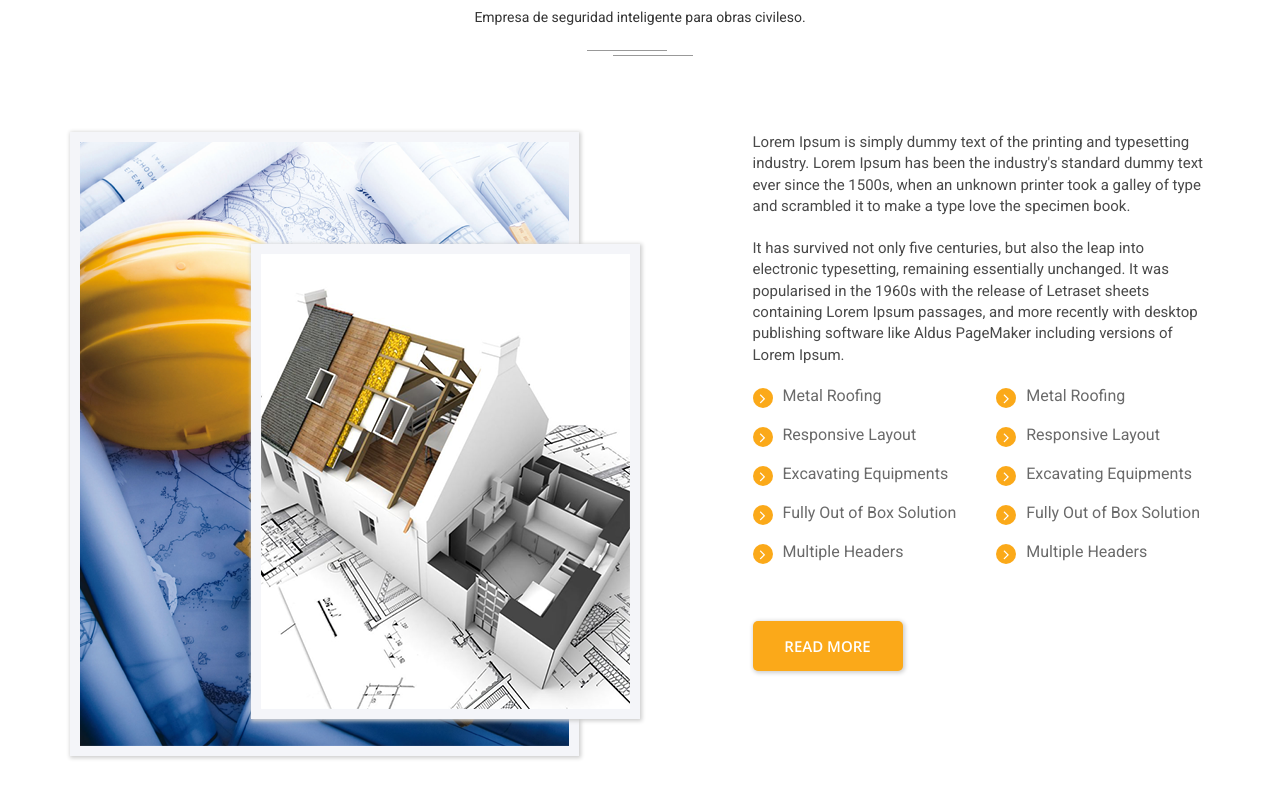
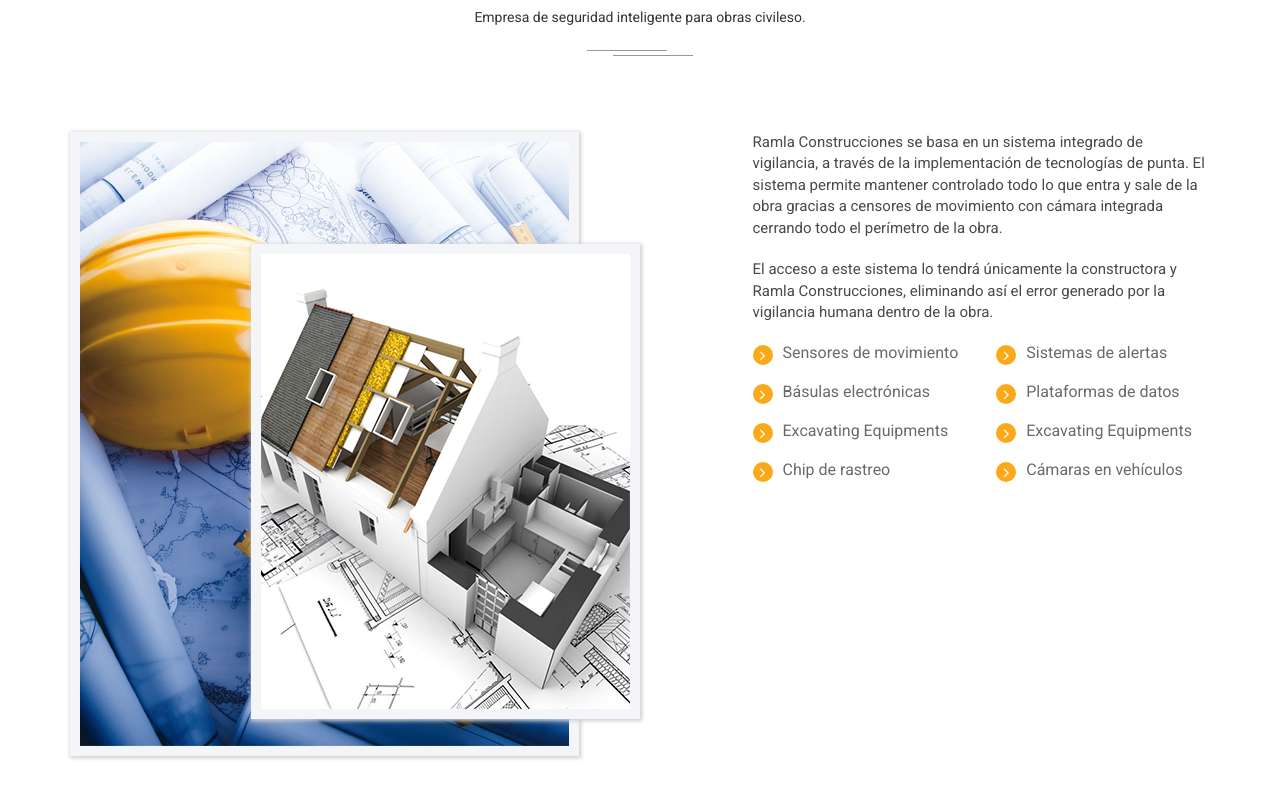
Before and after one commit to cfranco92/ramlaConstrucciones, a website: page index.html in a window 1280 px wide. Shown: the part 1640-2440 px from the top of the page. Drawn offline with nearby package versions, Linux system fonts and the light colour scheme; some packages are replaced by stand-ins of ours.

Commit message:
CAMBIOS DE IMAGEN

```diff
--- a/index.html
+++ b/index.html
@@ -78,7 +78,7 @@
                             <span class="icon-bar"></span>
                             <span class="icon-bar"></span>
                         </button>
-                        <a class="navbar-brand" href="index.html"><img src="img/logo.png" alt="theconstructo.com"></a>
+                        <!-- <a class="navbar-brand" href="index.html"><img src="img/logo.png" alt="theconstructo.com"></a> -->
                     </div>
                     <!-- Collect the nav links, forms, and other content for toggling -->
                     <div class="collapse navbar-collapse" id="bs-example-navbar-collapse-1">
@@ -255,33 +255,33 @@
                 </div>
                 <div class="col-sm-12 col-md-5 col-md-offset-1">
                     <div class="constructo-aboutUs-content">
-                        <p>Lorem Ipsum is simply dummy text of the printing and typesetting industry. Lorem Ipsum has been the industry's standard dummy text ever since the 1500s, when an unknown printer took a galley of type and scrambled it to make a type love the specimen book. </p>
-                        <p>It has survived not only five centuries, but also the leap into electronic typesetting, remaining essentially unchanged. It was popularised in the 1960s with the release of Letraset sheets containing Lorem Ipsum passages, and more recently with desktop publishing software like Aldus PageMaker including versions of Lorem Ipsum.</p>
+                        <p>Ramla Construcciones se basa en un sistema integrado de vigilancia, a través de la implementación de tecnologías de punta. El sistema permite mantener controlado todo lo que entra y sale de la obra gracias a censores de movimiento con cámara integrada cerrando todo el perímetro de la obra. </p>
+                        <p>El acceso a este sistema lo tendrá únicamente la constructora y Ramla Construcciones, eliminando así el error generado por la vigilancia humana dentro de la obra.</p>
                         <div class="row">
                             <div class="col-sm-6 text-left">
                                 <div class="about-list">
                                     <ul>
-                                        <li>Metal Roofing</li>
-                                        <li>Responsive Layout</li>
+                                        <li>Sensores de movimiento</li>
+                                        <li>Básulas electrónicas</li>
                                         <li>Excavating Equipments</li>
-                                        <li>Fully Out of Box Solution</li>
-                                        <li>Multiple Headers</li>
+                                        <li>Chip de rastreo</li>
+                                        <!-- <li>Multiple Headers</li> -->
                                     </ul>
                                 </div>
                             </div>
                             <div class="col-sm-6 text-left">
                                 <div class="about-list">
                                     <ul>
-                                        <li>Metal Roofing</li>
-                                        <li>Responsive Layout</li>
+                                        <li>Sistemas de alertas</li>
+                                        <li>Plataformas de datos</li>
                                         <li>Excavating Equipments</li>
-                                        <li>Fully Out of Box Solution</li>
-                                        <li>Multiple Headers</li>
+                                        <li>Cámaras en vehículos</li>
+                                        <!-- <li>Multiple Headers</li> -->
                                     </ul>
                                 </div>
                             </div>
                         </div>
-                        <a href="#" class="btn-readmor">read more</a>
+                        <!-- <a href="#" class="btn-readmor">read more</a> -->
                     </div>
                 </div>
             </div>
@@ -289,7 +289,7 @@
     </section>
     <!-- end of about us section -->
     <!-- start project section -->
-    <section class="constructo-project-section section-padding">
+    <!-- <section class="constructo-project-section section-padding">
         <div class="container">
             <div class="row">
                 <div class="col-xs-12 text-center">
@@ -423,7 +423,7 @@
                 </div>
             </div>
         </div>
-    </section>
+    </section> -->
     <!-- end of project section -->
     <!-- start count down section -->
     <section class="constructo-count-down section-padding">
@@ -469,7 +469,7 @@
         </div>
     </section>
     <!-- end of counter up section -->
-    <section class="constructo-client-section section-padding">
+    <!-- <section class="constructo-client-section section-padding">
         <div class="container">
             <div class="row detailst-for">
                 <div class="col-xs-12 text-center">
@@ -576,10 +576,10 @@
                 </div>
             </div>
         </div>
-    </section>
+    </section> -->
     <!-- end of client section -->
     <!-- start brand section -->
-    <div class="constructo-brand-section">
+    <!-- <div class="constructo-brand-section">
         <div class="container">
             <div class="row constructo-brand-slider text-center">
                 <div class="col-sm-2">
@@ -602,8 +602,8 @@
                 </div>
             </div>
         </div>
-    </div>
-    <section class="constructo-latest-news-section section-padding">
+    </div> -->
+    <!-- <section class="constructo-latest-news-section section-padding">
         <div class="container">
             <div class="row">
                 <div class="col-xs-12 text-center">
@@ -723,7 +723,7 @@
                 </div>
             </div>
         </div>
-    </section>
+    </section> -->
     <!-- end of news section -->
     <!-- start footer top section -->
     <section class="constructo-footer-top section-padding">
```
